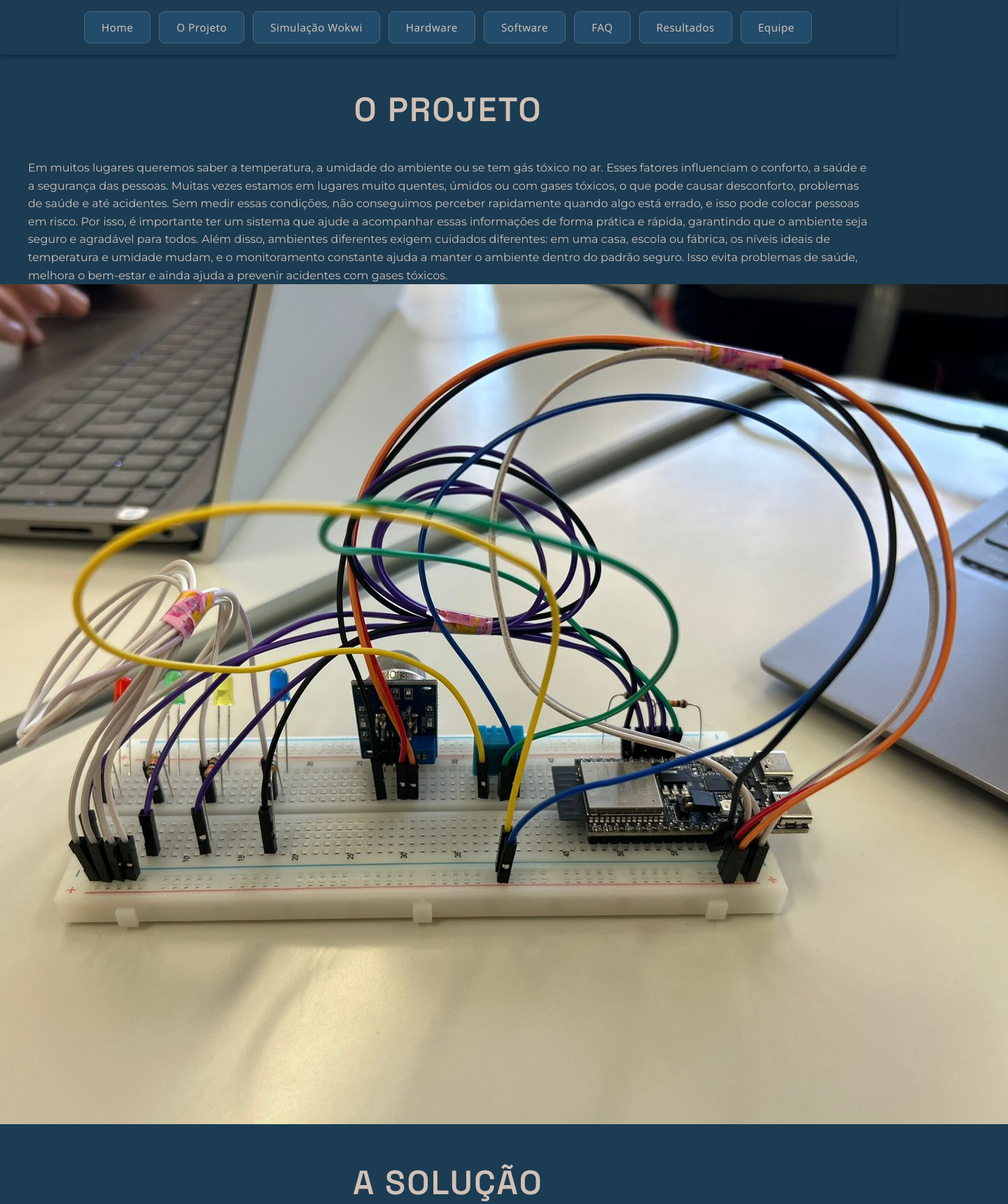
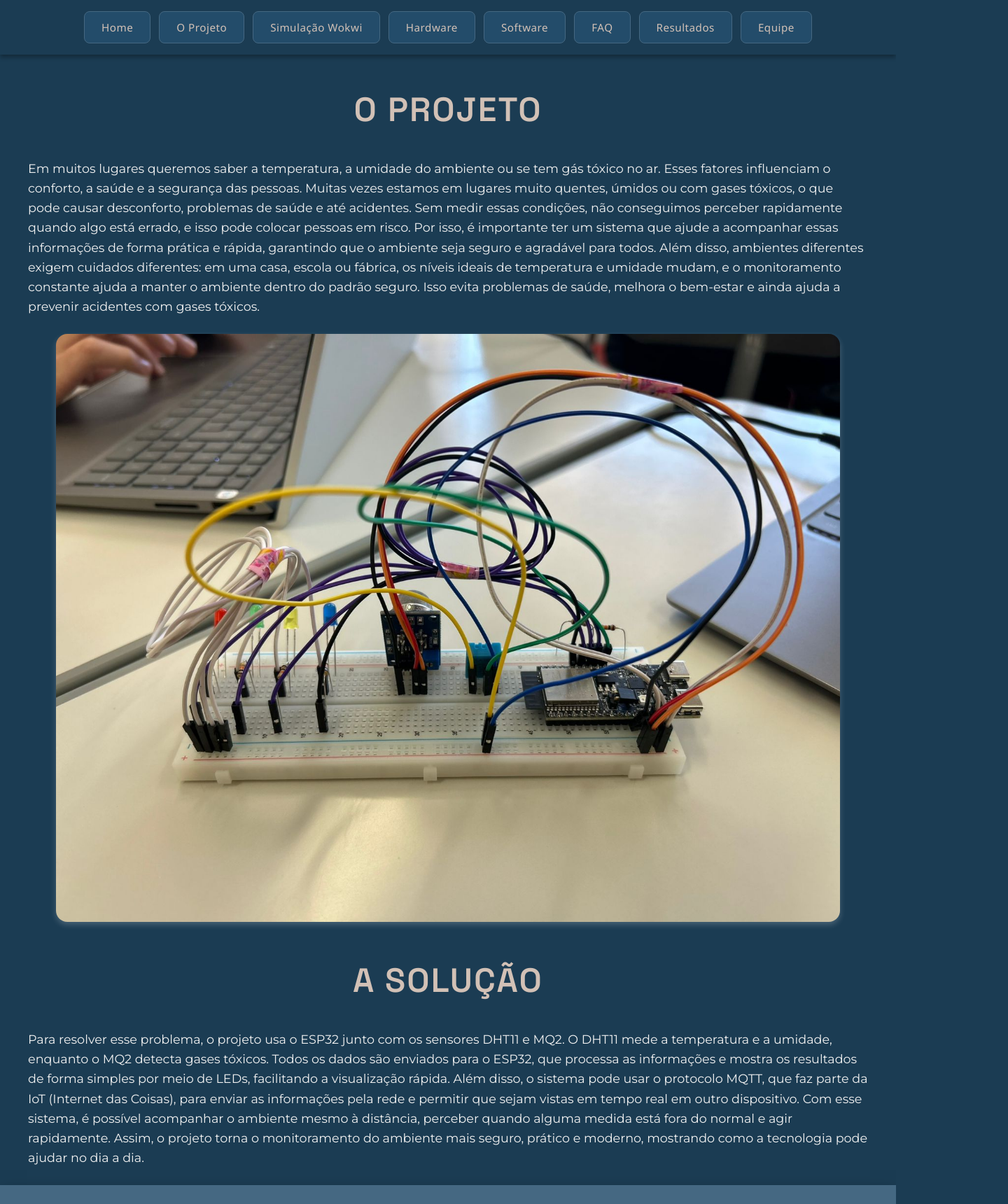
Before and after one commit to 3006m/climasite, a React (Vite) app in the folder projetoM/: page /projeto in a window 1280 px wide. Shown: the top 1720 px of the page at 70% size, 1440 px wide, since content can reach past the window. Built offline with nearby package versions, Linux system fonts and the light colour scheme.

Commit message:
arrumei merda do wiliam junior

```diff
--- a/projetoM/src/pages/projeto.jsx
+++ b/projetoM/src/pages/projeto.jsx
@@ -30,8 +30,8 @@ export default function Projeto() {
 
       <section id="o-projeto">
         <h1>O Projeto</h1>
-        <div className="content-section">
-          <p>
+        <div>
+          <p className="simulacao-text">
             Em muitos lugares queremos saber a temperatura, a umidade do
             ambiente ou se tem gás tóxico no ar. Esses fatores influenciam o
             conforto, a saúde e a segurança das pessoas. Muitas vezes estamos em
@@ -59,12 +59,12 @@ export default function Projeto() {
 
       </div>
 
-      {/* SEÇÃO 2: A SOLUÇÃO */}
+
 
       <section id="a-solucao">
-        <h1 className="section-title">A Solução</h1>
-        <div className="content-section">
-          <p>
+        <h1>A Solução</h1>
+        <div>
+          <p className="simulacao-text">
             Para resolver esse problema, o projeto usa o ESP32 junto com os
             sensores DHT11 e MQ2. O DHT11 mede a temperatura e a umidade,
             enquanto o MQ2 detecta gases tóxicos. Todos os dados são enviados
--- a/projetoM/src/pages/simulacao.jsx
+++ b/projetoM/src/pages/simulacao.jsx
@@ -20,7 +20,7 @@ export default function Simulacao() {
           className="simulacao-img"
         />
 
-        {/* Texto explicativo */}
+
         <p className="simulacao-text">
           Esta simulação foi criada utilizando a plataforma Wokwi, que permite testar
           projetos com microcontroladores como o ESP32, sensores e atuadores em tempo real.
--- a/projetoM/src/styles/css.css
+++ b/projetoM/src/styles/css.css
@@ -499,3 +499,18 @@ section > h1 {
     font-size: 1.2rem;
   }
 }
+
+
+.pictures img{
+ width: 70em;
+ border-radius: 1em;
+  transition: ease 0.8s;
+  box-shadow: 0 4px 8px rgba(255, 255, 255, 0.2);
+}
+
+.pictures img:hover{
+  width: 78em;
+  border-radius: 1em;
+  transition: ease 0.2s;
+  box-shadow: 0 0 20px 6px rgba(255, 255, 255, 0.8);
+ }
```
